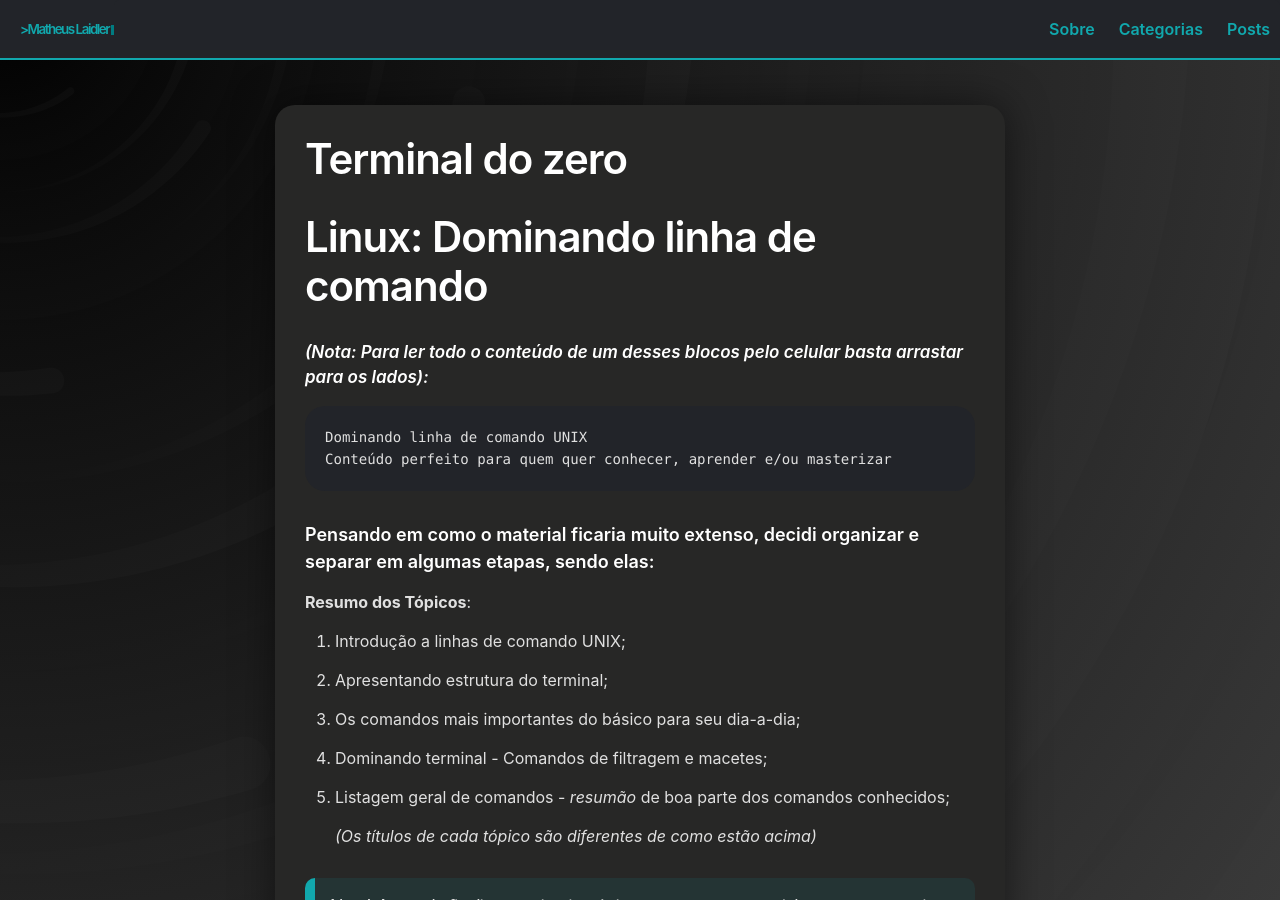
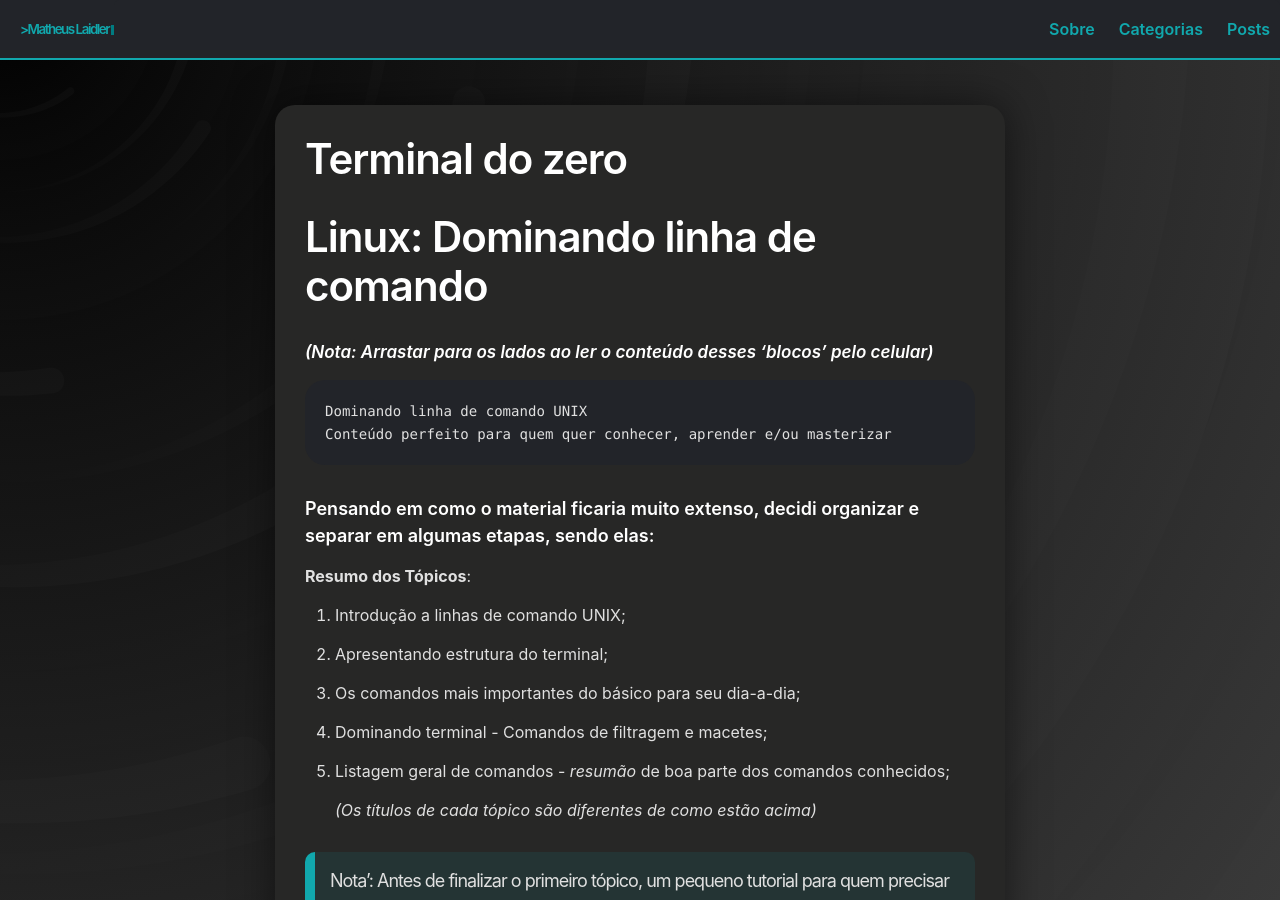
Before and after one commit to matheuslaidler/Tech-Jekyll-Old, a Jekyll site: the page built from _posts/2020-02-25-terminal.md, in a window 1280 px wide and 900 px high. Built offline with Jekyll 4.4.1, drawn with Linux system fonts in a browser that asks for light colours.

Commit message:
Update 2020-02-25-terminal.md

```diff
--- a/_posts/2020-02-25-terminal.md
+++ b/_posts/2020-02-25-terminal.md
@@ -8,7 +8,7 @@ author: Matheus Laidler
 
 # Linux: Dominando linha de comando
 
-###### *(Nota: Para ler todo o conteúdo de um desses blocos pelo celular basta arrastar para os lados):*
+###### *(Nota: Arrastar para os lados ao ler o conteúdo desses 'blocos' pelo celular)*
 
 	Dominando linha de comando UNIX
 	Conteúdo perfeito para quem quer conhecer, aprender e/ou masterizar
```
